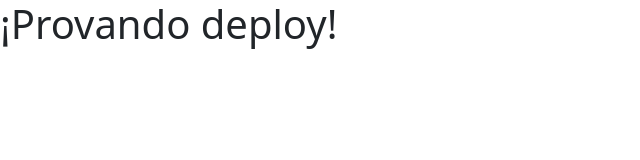
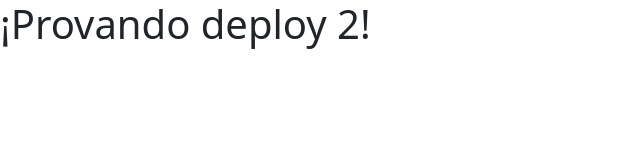
Before and after one commit to hn13e-Puma-Hackers/Frontend-PumaHackers, a React (Create React App) app: page / in a window 1280 px wide. Shown: the top 160 px of the page, without its empty margins (0-640 px from the left). Built offline with nearby package versions, Linux system fonts and the light colour scheme.

Commit message:
Prueba despliegue automático 3

```diff
--- a/src/App.js
+++ b/src/App.js
@@ -2,7 +2,7 @@
 function App() {
   return (
     <div>
-      <h1>¡Provando deploy!</h1>
+      <h1>¡Provando deploy 2!</h1>
     </div>
   );
 }
```
